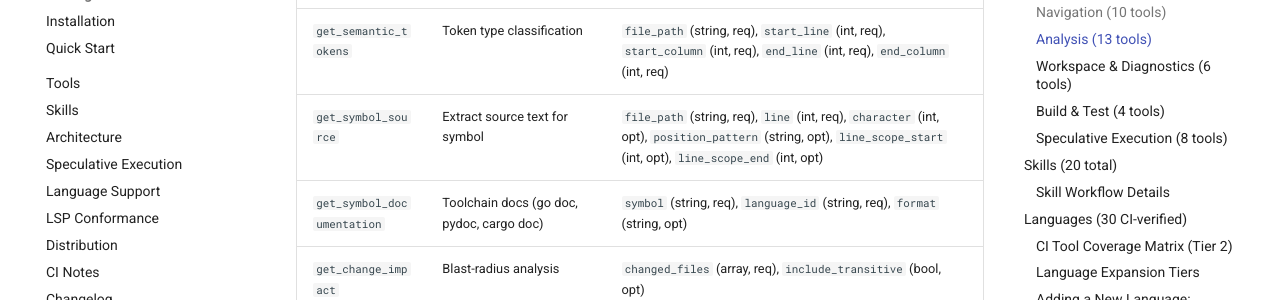
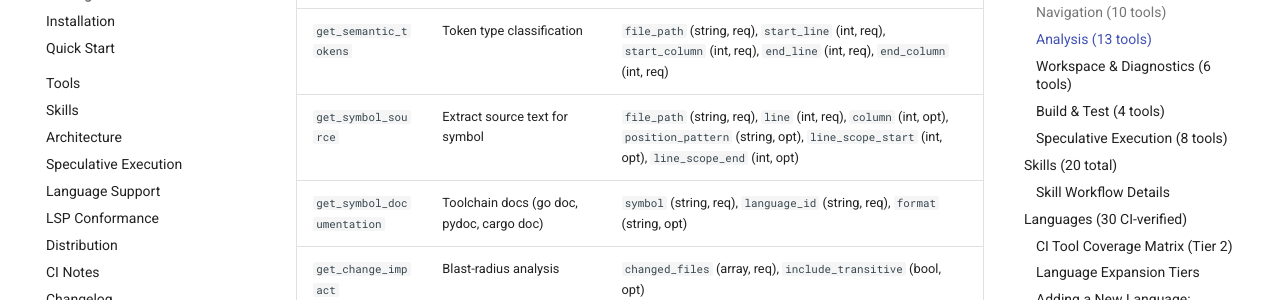
Before and after one commit to blackwell-systems/agent-lsp, an MkDocs documentation site: the page built from docs/FEATURES.md, in a window 1280 px wide and 900 px high, scrolled down 3289 px. Shown: the part 150-450 px from the top of the window. Built offline with MkDocs 1.6.1 and Material for MkDocs 9.7.7, drawn with Linux system fonts in a browser that asks for light colours; comment, search, counter and statistics services are not loaded.

```diff
--- a/docs/FEATURES.md
+++ b/docs/FEATURES.md
@@ -80,7 +80,7 @@ Machine-readable feature inventory for AI analysis. Dense structured lists for t
 | `get_references` | All usages of symbol | `file_path` (string, req), `line` (int, req), `column` (int, req), `include_declaration` (bool, opt), `position_pattern` (string, opt), `line_scope_start` (int, opt), `line_scope_end` (int, opt) |
 | `get_inlay_hints` | Type annotations/param labels | `file_path` (string, req), `start_line` (int, req), `start_column` (int, req), `end_line` (int, req), `end_column` (int, req) |
 | `get_semantic_tokens` | Token type classification | `file_path` (string, req), `start_line` (int, req), `start_column` (int, req), `end_line` (int, req), `end_column` (int, req) |
-| `get_symbol_source` | Extract source text for symbol | `file_path` (string, req), `line` (int, req), `character` (int, opt), `position_pattern` (string, opt), `line_scope_start` (int, opt), `line_scope_end` (int, opt) |
+| `get_symbol_source` | Extract source text for symbol | `file_path` (string, req), `line` (int, req), `column` (int, opt), `position_pattern` (string, opt), `line_scope_start` (int, opt), `line_scope_end` (int, opt) |
 | `get_symbol_documentation` | Toolchain docs (go doc, pydoc, cargo doc) | `symbol` (string, req), `language_id` (string, req), `format` (string, opt) |
 | `get_change_impact` | Blast-radius analysis | `changed_files` (array, req), `include_transitive` (bool, opt) |
 | `get_cross_repo_references` | Find usages across consumer repos | `symbol_file` (string, req), `line` (int, req), `column` (int, req), `consumer_roots` (array, req), `language_id` (string, opt) |
```
Also changed, not shown: CHANGELOG.md (+1 -0 lines).
